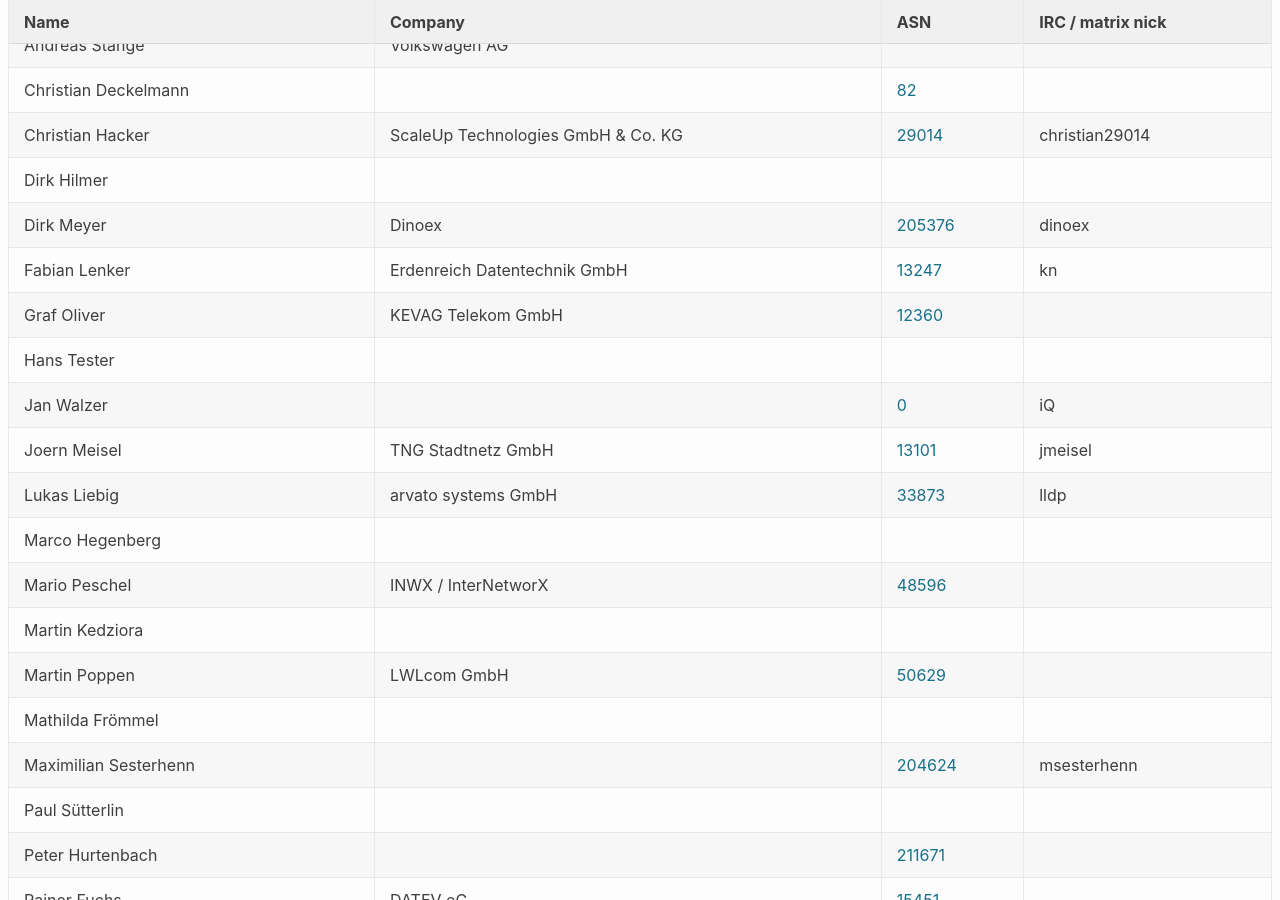
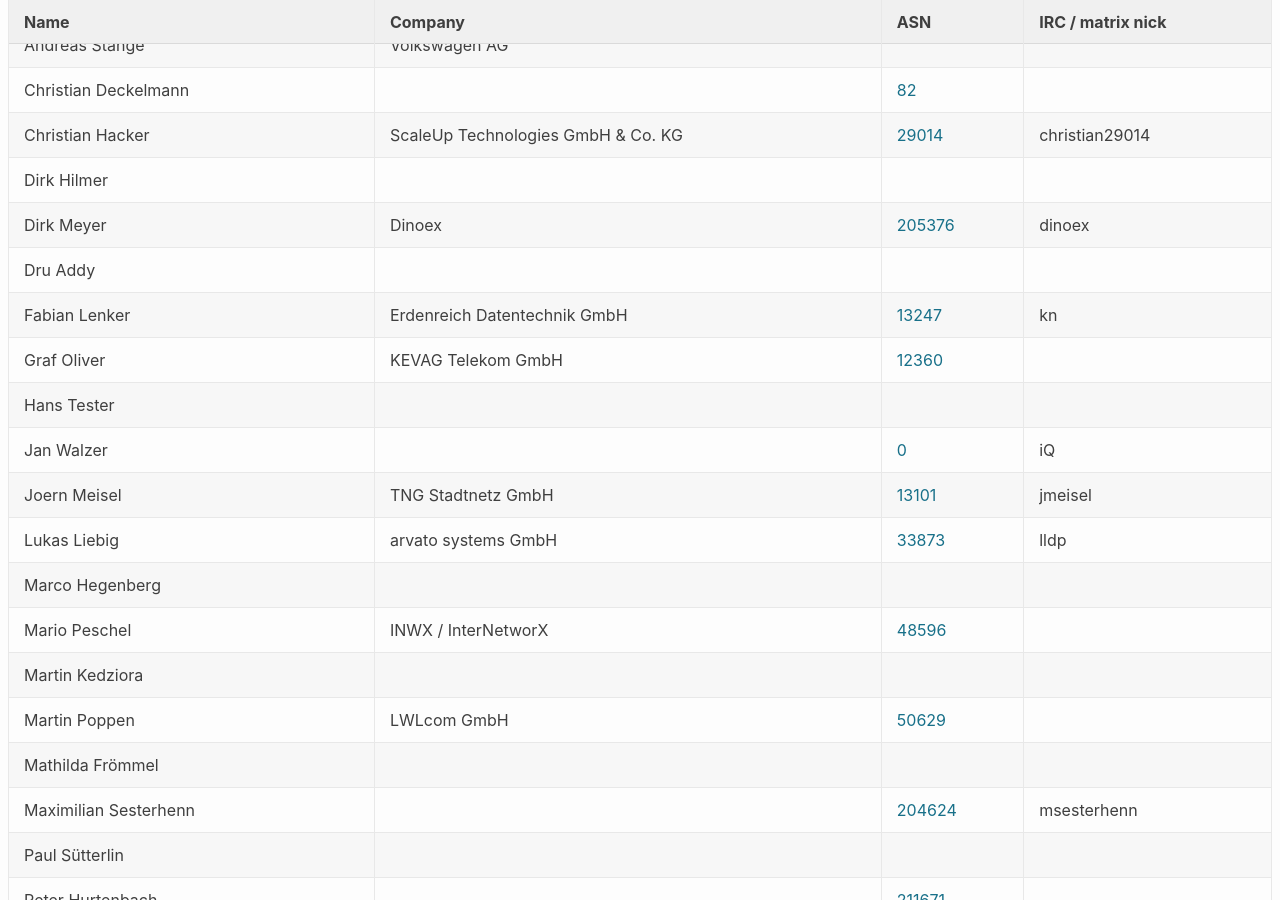
Before and after one commit to denog/pretix-attendeelist, a Jekyll site: the page built from denog16/index.markdown, in a window 1280 px wide and 900 px high, scrolled down 12090 px. Built offline with Jekyll 4.4.1, drawn with Linux system fonts in a browser that asks for light colours.

Commit message:
Latest data: Tue Sep 17 03:10:53 UTC 2024

```diff
--- a/_data/attendees_denog16_online.json
+++ b/_data/attendees_denog16_online.json
@@ -58,6 +58,12 @@
     "company": "Dinoex",
     "irc": "dinoex",
     "asn": "205376"
+  },
+  {
+    "name": "Dru Addy",
+    "company": null,
+    "irc": null,
+    "asn": null
   },
   {
     "name": "Fabian Lenker",
```
